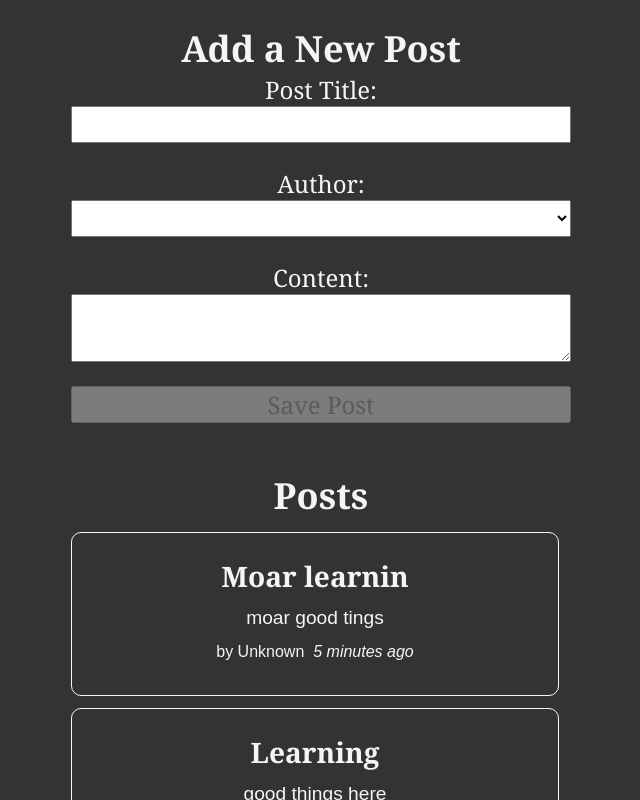
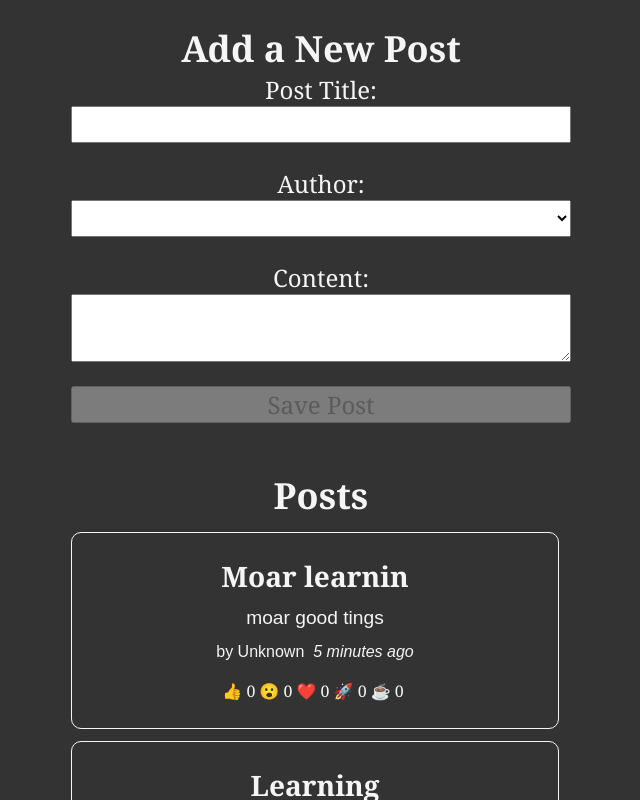
Before and after one commit to kjoling/blog-post-app, a React (Create React App) app: page / in a window 1280 px wide. Shown: the top 800 px of the page, without its empty margins (319-959 px from the left). Built offline with nearby package versions, Linux system fonts and the light colour scheme.

Commit message:
finish blog-post-app

```diff
--- a/src/features/post/PostsList.js
+++ b/src/features/post/PostsList.js
@@ -2,6 +2,7 @@
 import { selectAllPosts } from "./postsSlice";
 import PostAuthor from "./PostAuthor";
 import TimeAgo from "./TimeAgo";
+import ReactionButtons from "./ReactionButtons";
 
 const PostsList = () => {
   const posts = useSelector(selectAllPosts);
@@ -18,6 +19,7 @@
         <PostAuthor userId={post.userId} />
         <TimeAgo timestamp={post.date} />
       </p>
+      <ReactionButtons post={post} />
     </article>
   ));
 
--- /dev/null
+++ b/src/features/post/ReactionButtons.js
@@ -0,0 +1,30 @@
+import { reactionAdded } from "./postsSlice";
+import { useDispatch } from "react-redux";
+
+const reactionEmoji = {
+  thumbsUp: "👍",
+  wow: "😮",
+  heart: "❤️",
+  rocket: "🚀",
+  coffee: "☕️",
+};
+const ReactionButtons = ({ post }) => {
+  const dispatch = useDispatch();
+  const reactionButtons = Object.entries(reactionEmoji).map(([name, emoji]) => {
+    return (
+      <button
+        key={name}
+        type="button"
+        className="reactionButton"
+        onClick={() =>
+          dispatch(reactionAdded({ postId: post.id, reaction: name }))
+        }
+      >
+        {emoji} {post.reactions[name]}
+      </button>
+    );
+  });
+  return <div>{reactionButtons}</div>;
+};
+
+export default ReactionButtons;
--- a/src/features/post/postsSlice.js
+++ b/src/features/post/postsSlice.js
@@ -7,12 +7,26 @@
     title: "Learning",
     content: "good things here",
     date: sub(new Date(), { minutes: 10 }).toISOString(),
+    reactions: {
+      thumbsUp: 0,
+      wow: 0,
+      heart: 0,
+      rocket: 0,
+      coffee: 0,
+    },
   },
   {
     id: 2,
     title: "Moar learnin",
     content: "moar good tings",
     date: sub(new Date(), { minutes: 5 }).toISOString(),
+    reactions: {
+      thumbsUp: 0,
+      wow: 0,
+      heart: 0,
+      rocket: 0,
+      coffee: 0,
+    },
   },
 ];
 
@@ -32,12 +46,26 @@
             content,
             userId,
             date: new Date().toISOString(),
+            reactions: {
+              thumbsUp: 0,
+              wow: 0,
+              heart: 0,
+              rocket: 0,
+              coffee: 0,
+            },
           },
         };
       },
     },
+    reactionAdded(state, action) {
+      const { postId, reaction } = action.payload;
+      const existingPost = state.find((post) => post.id === postId);
+      if (existingPost) {
+        existingPost.reactions[reaction]++;
+      }
+    },
   },
 });
 export const selectAllPosts = (state) => state.posts;
-export const { postAdded } = postsSlice.actions;
+export const { postAdded, reactionAdded } = postsSlice.actions;
 export default postsSlice.reducer;
```
